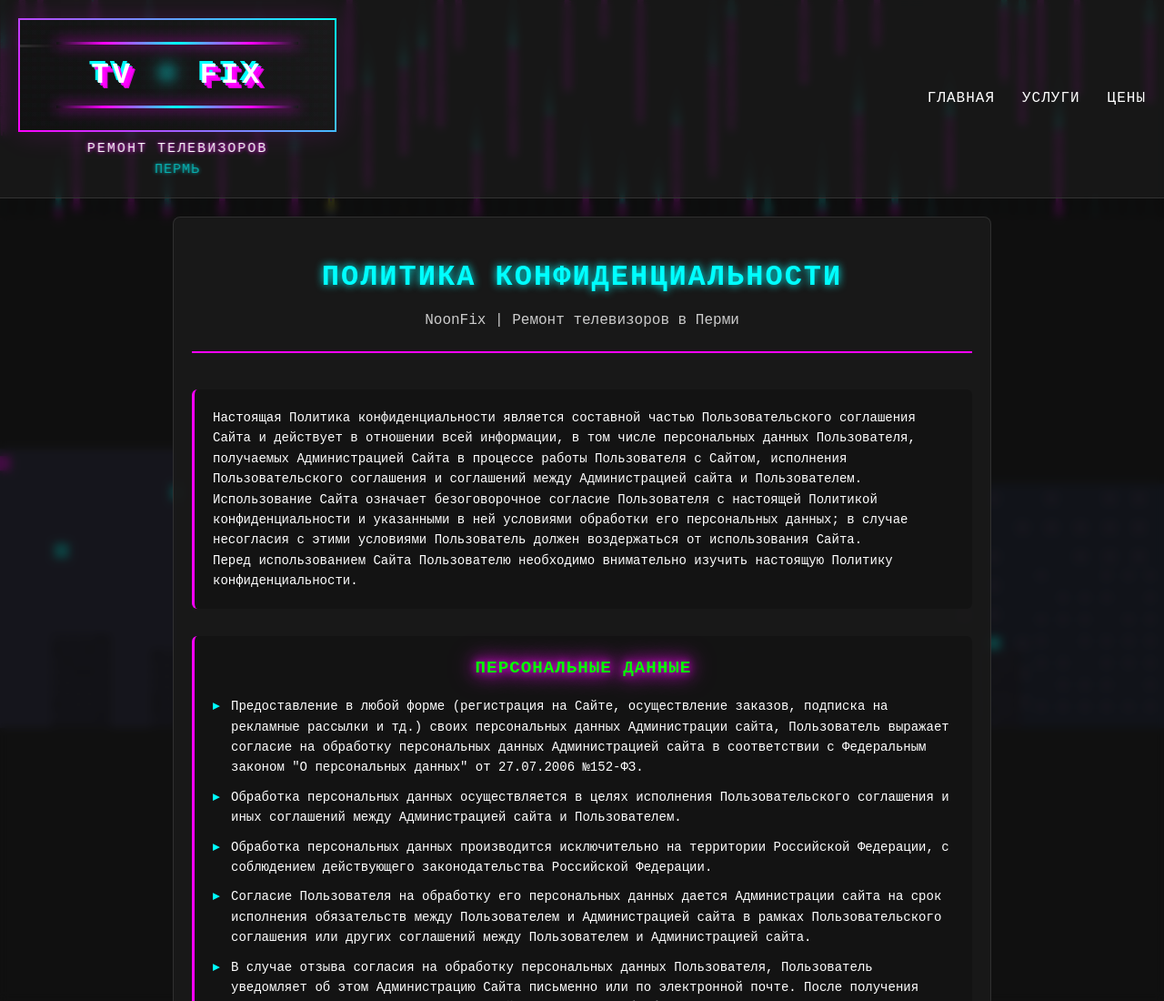
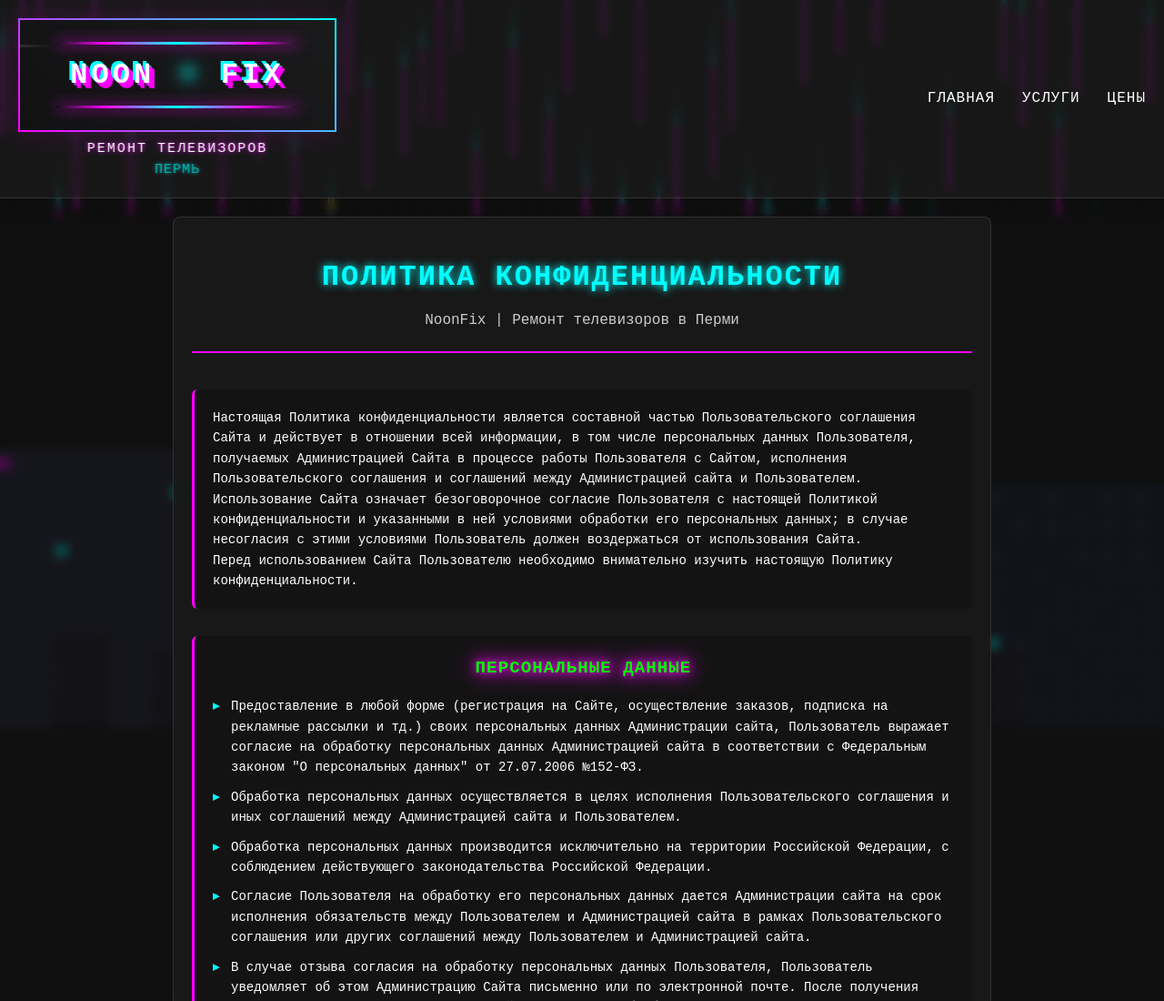
Before and after one commit to NightLonger/noonfix, a plain HTML site: page personal-data.html in a window 1280 px wide. Shown: the top 1100 px of the page at 91% size. Drawn offline with Linux system fonts and the light colour scheme.

Commit message:
Update personal-data.html

```diff
--- a/personal-data.html
+++ b/personal-data.html
@@ -124,7 +124,7 @@
                         <div class="scan-line"></div>
                     </div>
                     <div class="logo-content">
-                        <span class="logo-text-glitch" data-text="TV">TV</span>
+                        <span class="logo-text-glitch" data-text="NOON">NOON</span>
                         <span class="neon-divider pulse">⟐</span>
                         <span class="logo-text-glitch" data-text="FIX">FIX</span>
                     </div>
```
